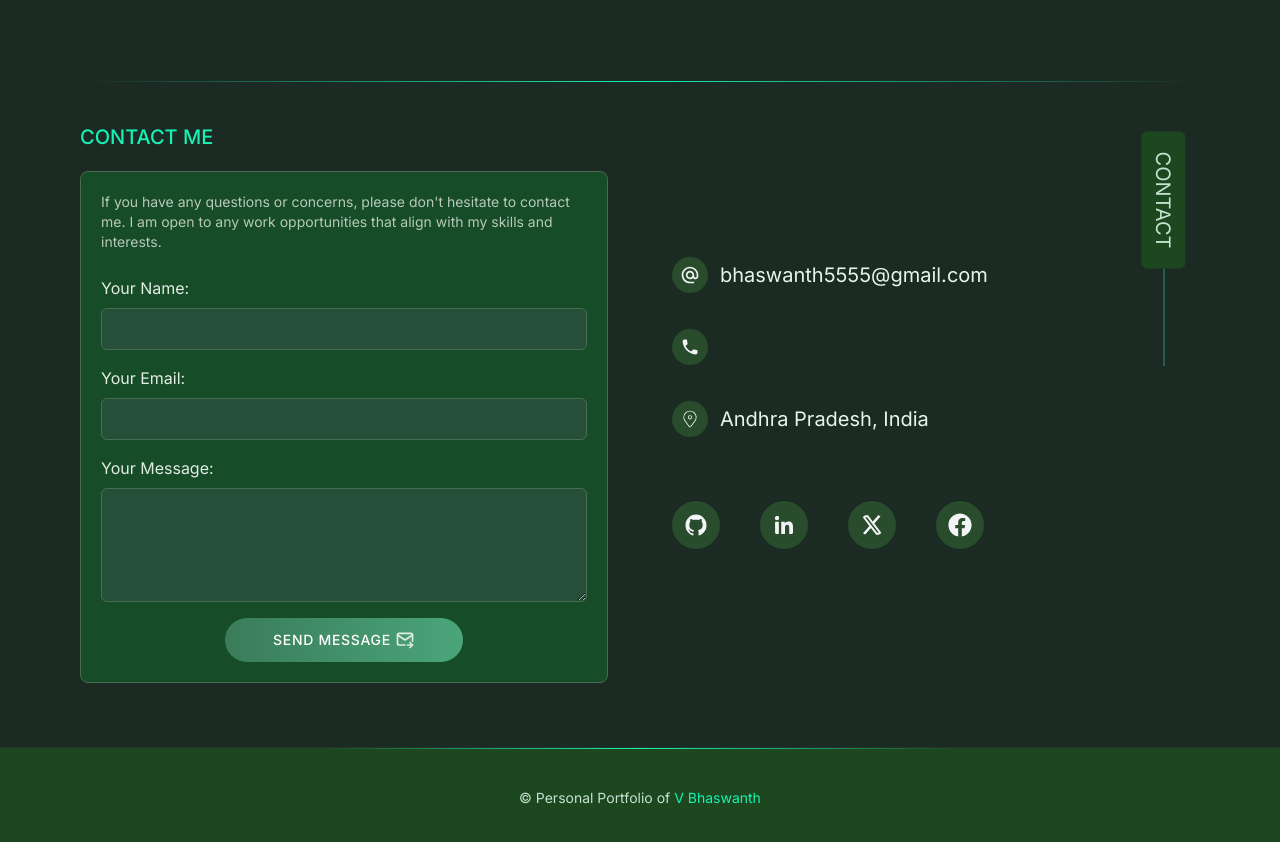
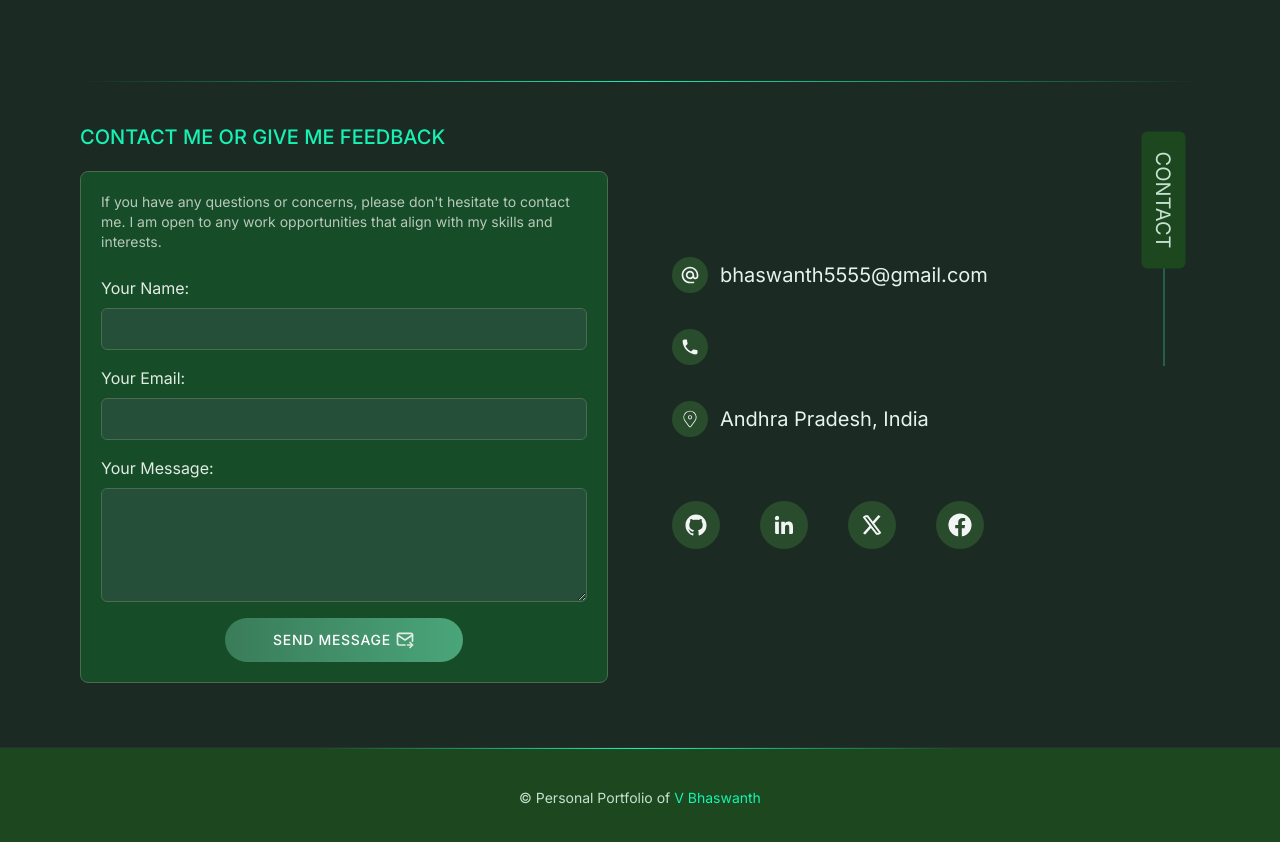
Before and after one commit to Miku-Riku/personal-portfolio-website, a Next.js app: page / in a window 1280 px wide. Shown: the part 3020-3862 px from the top of the page. Built offline with nearby package versions, Linux system fonts and the light colour scheme.

Commit message:
updated contact heading

```diff
--- a/app/components/homepage/contact/contact-form.jsx
+++ b/app/components/homepage/contact/contact-form.jsx
@@ -55,7 +55,7 @@ function ContactForm() {
 
   return (
     <div>
-      <p className="font-medium mb-5 text-[#16f2b3] text-xl uppercase">Contact Me</p>
+      <p className="font-medium mb-5 text-[#16f2b3] text-xl uppercase">Contact Me or give me feedback</p>
       <div className="max-w-3xl text-[#e1ece2] rounded-lg border border-[#4a6b4f] p-3 lg:p-5 bg-[#164c28]">
         <p className="text-sm text-[#b8c9ba]">
           {"If you have any questions or concerns, please don't hesitate to contact me. I am open to any work opportunities that align with my skills and interests."}
```
